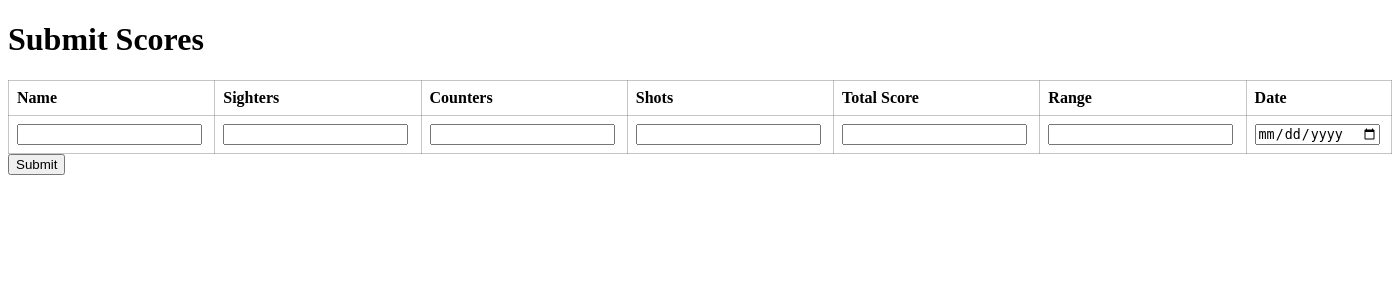
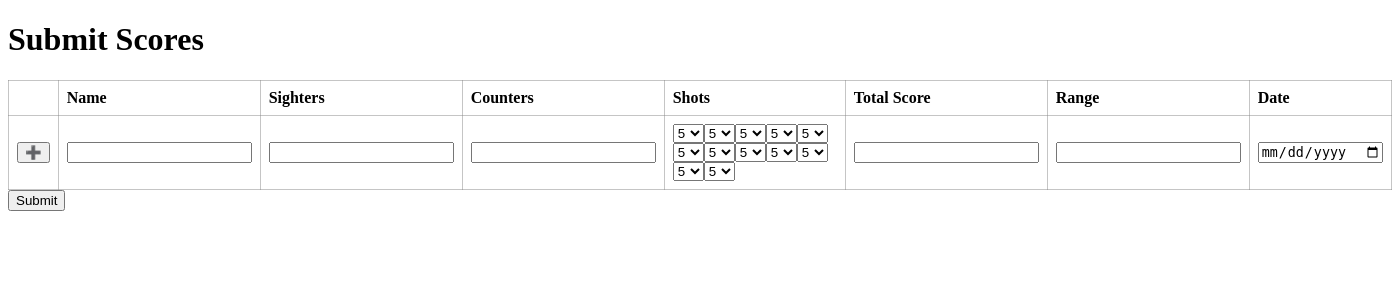
Before and after one commit to DAlexanderNZ/target-rifle-scores, a Flask app: page /addscore in a window 1400 px wide. Shown: the top 300 px of the page. Run offline with Flask 3, Linux system fonts and the light colour scheme.

Commit message:
basic rendering of table rows and dynamic addition rows with js

```diff
--- a/app.py
+++ b/app.py
@@ -56,7 +56,7 @@ def add_score():
         #Store data
         print(f'{name} {match_sighters} {match_counters} {shots} {score} {distance} {date}')
 
-    return render_template('addscore.html')
+    return render_template('addscore.html', shots=10 + 2)
 
 if __name__ == '__main__':
     app.run(debug=True)
--- a/templates/addscore.html
+++ b/templates/addscore.html
@@ -1,14 +1,17 @@
 <!DOCTYPE html>
 <html>
 <head>
+    <meta charset="UTF-8">
+    <meta name="viewport" content="width=device-width, initial-scale=1.0">
     <title>Malvern Rifle Club Scores - Add Scores</title>
-    <link rel="stylesheet" href="{{ url_for('static', filename='styles.css') }}"">
+    <link rel="stylesheet" href="{{ url_for('static', filename='styles.css') }}">
 </head>
 <body>
     <h1>Submit Scores</h1>
     <form method="POST" action="{{ url_for('add_score') }}">
-        <table>
+        <table id="score_input">
             <tr>
+                <th></th>
                 <th>Name</th>
                 <th>Sighters</th>
                 <th>Counters</th>
@@ -17,33 +20,72 @@
                 <th>Range</th>
                 <th>Date</th>
             </tr>
-            <tr id="row">
-                <td><input type="text" name="name" required></td>
-                <td><input type="number" name="match_sighters" required></td>
-                <td><input type="number" name="match_counters" required></td>
-                <td><input type="number" name="shots" required></td>
-                <td><input type="float" step="0.01" name="score" required></td>
-                <td><input type="text" name="distance" required></td>
-                <td><input type="date" name="date" required></td>
-            </tr>
-            </tr>
+            <!--- Table rows are created dynamically using JavaScript below -->
         </table>
         <input type="submit" value="Submit">
     </form>
     <script>
+        const score_input = document.getElementById('score_input')
+        let row_id = 0
+        function add_row(){
+            console.log("create_row")
+            let new_row = document.createElement('tr')
+            row_id++
+            let html = '<tr id="new_row">\
+                <td><button type="button" onclick="add_row()">➕</button></td>\
+                <td><input type="text" name="name" required></td>\
+                <td><input type="number" name="match_sighters" required></td>\
+                <td><input type="number" name="match_counters" required></td>\
+                <td id="shots_input_' + row_id + '"></td>\
+                <td><input type="float" step="0.01" name="score" required></td>\
+                <td><input type="text" name="distance" required></td>\
+                <td><input type="date" name="date" required></td>'
+            new_row.innerHTML = html
+            score_input.appendChild(new_row)
+            render_shots(row_id)
+            }
+
+        let shots_input = document.getElementById('shots_input_')
+        function add_shot(new_row_id){
+            shots_input = document.getElementById('shots_input_' + new_row_id)
+            console.log("create_shot row " + new_row_id)
+            let select_shot = document.createElement('select')
+            let html = '<option value="X">X</option>\
+                <option value="V" id="V">V</option\
+                <option value="6" id="6" disabled>6</option>\
+                <option value="5" selected>5</option>\
+                <option value="4">4</option>\
+                <option value="3">3</option>\
+                <option value="2">2</option>\
+                <option value="1">1</option>\
+                <option value="0">0</option>'
+            select_shot.innerHTML = html
+            shots_input.appendChild(select_shot)
+            }
+
+        function render_shots(new_row_id = 1){
+            let number_of_shots = '{{ shots }}'
+            for (let i = 0; i < number_of_shots; i++) {
+                add_shot(new_row_id)
+            }
+        }
+        document.addEventListener('DOMContentLoaded', function(){
+            add_row()
+        })
+
         document.getElementById('match_sighters').addEventListener('change', function() {
             var match_sighters = parseInt(document.getElementById('match_sighters').value);
             var match_counters = parseInt(document.getElementById('match_counters').value);
             var shots = match_sighters + match_counters;
             document.getElementById('shots').value = shots;
-          });
+        });
 
-          document.getElementById('match_counters').addEventListener('change', function() {
+        document.getElementById('match_counters').addEventListener('change', function() {
             var match_sighters = parseInt(document.getElementById('match_sighters').value);
             var match_counters = parseInt(document.getElementById('match_counters').value);
             var shots = match_sighters + match_counters;
             document.getElementById('shots').value = shots;
-          });
+        });
     </script>
 </body>
 </html>
```
